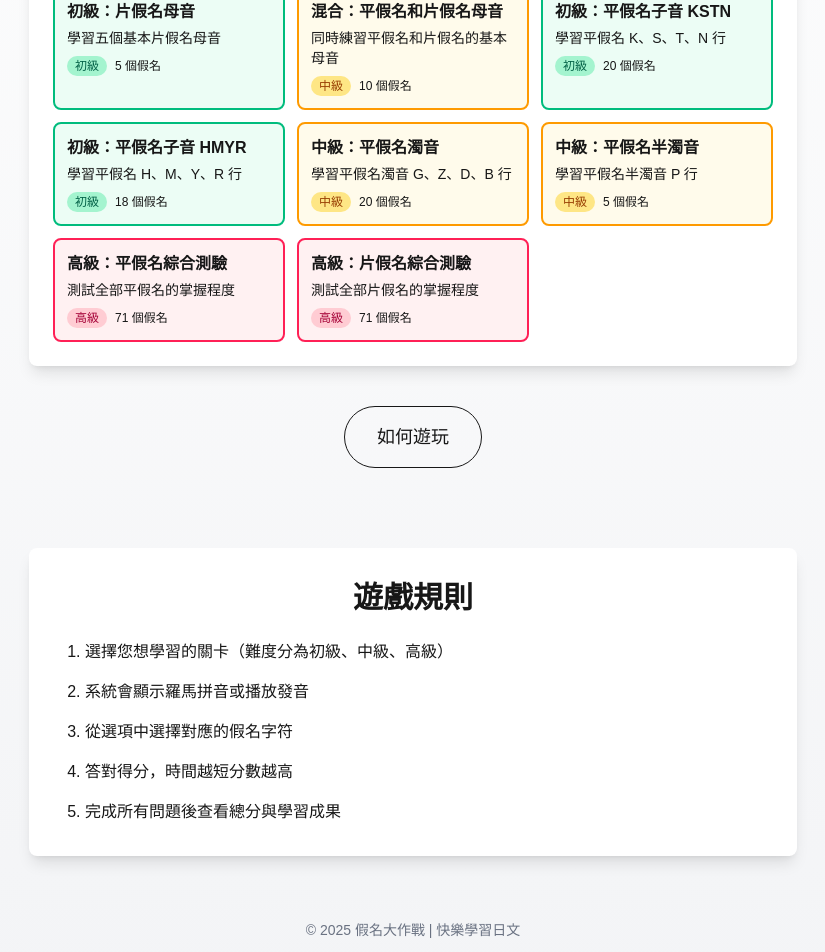
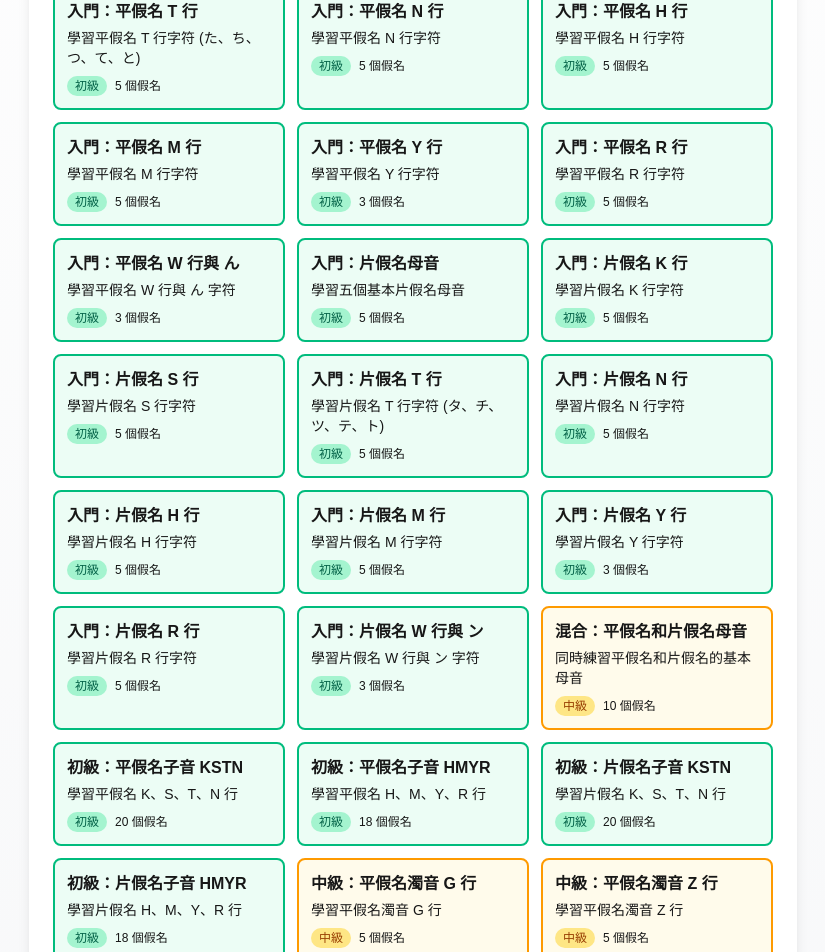
Before and after one commit to qty-playground/kana-battle, a Next.js app in the folder kana-battle/: page / in a window 1280 px wide. Shown: the part 618-1570 px from the top of the page, without its empty margins (227-1052 px from the left). Built offline with nearby package versions, Linux system fonts and the light colour scheme.

Commit message:
新增所有假名行的獨立練習關卡

```diff
--- a/kana-battle/src/data/kanaData.ts
+++ b/kana-battle/src/data/kanaData.ts
@@ -446,7 +446,7 @@ export const gameLevels: GameLevel[] = [
     id: 'level-2',
     name: '入門：平假名 K 行',
     description: '學習平假名 K 行字符',
-    groups: [hiraganaBasicVowels, hiraganaKGroup],
+    groups: [hiraganaKGroup],
     difficulty: 'beginner',
   },
   {
@@ -458,48 +458,244 @@ export const gameLevels: GameLevel[] = [
   },
   {
     id: 'level-4',
-    name: '初級：片假名母音',
+    name: '入門：平假名 T 行',
+    description: '學習平假名 T 行字符 (た、ち、つ、て、と)',
+    groups: [hiraganaTGroup],
+    difficulty: 'beginner',
+  },
+  {
+    id: 'level-5',
+    name: '入門：平假名 N 行',
+    description: '學習平假名 N 行字符',
+    groups: [hiraganaNGroup],
+    difficulty: 'beginner',
+  },
+  {
+    id: 'level-6',
+    name: '入門：平假名 H 行',
+    description: '學習平假名 H 行字符',
+    groups: [hiraganaHGroup],
+    difficulty: 'beginner',
+  },
+  {
+    id: 'level-7',
+    name: '入門：平假名 M 行',
+    description: '學習平假名 M 行字符',
+    groups: [hiraganaMGroup],
+    difficulty: 'beginner',
+  },
+  {
+    id: 'level-8',
+    name: '入門：平假名 Y 行',
+    description: '學習平假名 Y 行字符',
+    groups: [hiraganaYGroup],
+    difficulty: 'beginner',
+  },
+  {
+    id: 'level-9',
+    name: '入門：平假名 R 行',
+    description: '學習平假名 R 行字符',
+    groups: [hiraganaRGroup],
+    difficulty: 'beginner',
+  },
+  {
+    id: 'level-10',
+    name: '入門：平假名 W 行與 ん',
+    description: '學習平假名 W 行與 ん 字符',
+    groups: [hiraganaWNGroup],
+    difficulty: 'beginner',
+  },
+  {
+    id: 'level-11',
+    name: '入門：片假名母音',
     description: '學習五個基本片假名母音',
     groups: [katakanaBasicVowels],
     difficulty: 'beginner',
   },
   {
-    id: 'level-5',
+    id: 'level-12',
+    name: '入門：片假名 K 行',
+    description: '學習片假名 K 行字符',
+    groups: [katakanaKGroup],
+    difficulty: 'beginner',
+  },
+  {
+    id: 'level-13',
+    name: '入門：片假名 S 行',
+    description: '學習片假名 S 行字符',
+    groups: [katakanaSGroup],
+    difficulty: 'beginner',
+  },
+  {
+    id: 'level-14',
+    name: '入門：片假名 T 行',
+    description: '學習片假名 T 行字符 (タ、チ、ツ、テ、ト)',
+    groups: [katakanaTGroup],
+    difficulty: 'beginner',
+  },
+  {
+    id: 'level-15',
+    name: '入門：片假名 N 行',
+    description: '學習片假名 N 行字符',
+    groups: [katakanaNGroup],
+    difficulty: 'beginner',
+  },
+  {
+    id: 'level-16',
+    name: '入門：片假名 H 行',
+    description: '學習片假名 H 行字符',
+    groups: [katakanaHGroup],
+    difficulty: 'beginner',
+  },
+  {
+    id: 'level-17',
+    name: '入門：片假名 M 行',
+    description: '學習片假名 M 行字符',
+    groups: [katakanaMGroup],
+    difficulty: 'beginner',
+  },
+  {
+    id: 'level-18',
+    name: '入門：片假名 Y 行',
+    description: '學習片假名 Y 行字符',
+    groups: [katakanaYGroup],
+    difficulty: 'beginner',
+  },
+  {
+    id: 'level-19',
+    name: '入門：片假名 R 行',
+    description: '學習片假名 R 行字符',
+    groups: [katakanaRGroup],
+    difficulty: 'beginner',
+  },
+  {
+    id: 'level-20',
+    name: '入門：片假名 W 行與 ン',
+    description: '學習片假名 W 行與 ン 字符',
+    groups: [katakanaWNGroup],
+    difficulty: 'beginner',
+  },
+  {
+    id: 'level-21',
     name: '混合：平假名和片假名母音',
     description: '同時練習平假名和片假名的基本母音',
     groups: [hiraganaBasicVowels, katakanaBasicVowels],
     difficulty: 'intermediate',
   },
   {
-    id: 'level-6',
+    id: 'level-22',
     name: '初級：平假名子音 KSTN',
     description: '學習平假名 K、S、T、N 行',
     groups: [hiraganaKGroup, hiraganaSGroup, hiraganaTGroup, hiraganaNGroup],
     difficulty: 'beginner',
   },
   {
-    id: 'level-7',
+    id: 'level-23',
     name: '初級：平假名子音 HMYR',
     description: '學習平假名 H、M、Y、R 行',
     groups: [hiraganaHGroup, hiraganaMGroup, hiraganaYGroup, hiraganaRGroup],
     difficulty: 'beginner',
   },
   {
-    id: 'level-8',
-    name: '中級：平假名濁音',
+    id: 'level-24',
+    name: '初級：片假名子音 KSTN',
+    description: '學習片假名 K、S、T、N 行',
+    groups: [katakanaKGroup, katakanaSGroup, katakanaTGroup, katakanaNGroup],
+    difficulty: 'beginner',
+  },
+  {
+    id: 'level-25',
+    name: '初級：片假名子音 HMYR',
+    description: '學習片假名 H、M、Y、R 行',
+    groups: [katakanaHGroup, katakanaMGroup, katakanaYGroup, katakanaRGroup],
+    difficulty: 'beginner',
+  },
+  {
+    id: 'level-26',
+    name: '中級：平假名濁音 G 行',
+    description: '學習平假名濁音 G 行',
+    groups: [hiraganaGGroup],
+    difficulty: 'intermediate',
+  },
+  {
+    id: 'level-27',
+    name: '中級：平假名濁音 Z 行',
+    description: '學習平假名濁音 Z 行',
+    groups: [hiraganaZGroup],
+    difficulty: 'intermediate',
+  },
+  {
+    id: 'level-28',
+    name: '中級：平假名濁音 D 行',
+    description: '學習平假名濁音 D 行',
+    groups: [hiraganaDGroup],
+    difficulty: 'intermediate',
+  },
+  {
+    id: 'level-29',
+    name: '中級：平假名濁音 B 行',
+    description: '學習平假名濁音 B 行',
+    groups: [hiraganaBGroup],
+    difficulty: 'intermediate',
+  },
+  {
+    id: 'level-30',
+    name: '中級：平假名半濁音 P 行',
+    description: '學習平假名半濁音 P 行',
+    groups: [hiraganaPGroup],
+    difficulty: 'intermediate',
+  },
+  {
+    id: 'level-31',
+    name: '中級：片假名濁音 G 行',
+    description: '學習片假名濁音 G 行',
+    groups: [katakanaGGroup],
+    difficulty: 'intermediate',
+  },
+  {
+    id: 'level-32',
+    name: '中級：片假名濁音 Z 行',
+    description: '學習片假名濁音 Z 行',
+    groups: [katakanaZGroup],
+    difficulty: 'intermediate',
+  },
+  {
+    id: 'level-33',
+    name: '中級：片假名濁音 D 行',
+    description: '學習片假名濁音 D 行',
+    groups: [katakanaDGroup],
+    difficulty: 'intermediate',
+  },
+  {
+    id: 'level-34',
+    name: '中級：片假名濁音 B 行',
+    description: '學習片假名濁音 B 行',
+    groups: [katakanaBGroup],
+    difficulty: 'intermediate',
+  },
+  {
+    id: 'level-35',
+    name: '中級：片假名半濁音 P 行',
+    description: '學習片假名半濁音 P 行',
+    groups: [katakanaPGroup],
+    difficulty: 'intermediate',
+  },
+  {
+    id: 'level-36',
+    name: '中級：平假名濁音全部',
     description: '學習平假名濁音 G、Z、D、B 行',
     groups: [hiraganaGGroup, hiraganaZGroup, hiraganaDGroup, hiraganaBGroup],
     difficulty: 'intermediate',
   },
   {
-    id: 'level-9',
-    name: '中級：平假名半濁音',
-    description: '學習平假名半濁音 P 行',
-    groups: [hiraganaPGroup],
+    id: 'level-37',
+    name: '中級：片假名濁音全部',
+    description: '學習片假名濁音 G、Z、D、B 行',
+    groups: [katakanaGGroup, katakanaZGroup, katakanaDGroup, katakanaBGroup],
     difficulty: 'intermediate',
   },
   {
-    id: 'level-10',
+    id: 'level-38',
     name: '高級：平假名綜合測驗',
     description: '測試全部平假名的掌握程度',
     groups: [
@@ -512,10 +708,28 @@ export const gameLevels: GameLevel[] = [
     difficulty: 'advanced',
   },
   {
-    id: 'level-11',
+    id: 'level-39',
     name: '高級：片假名綜合測驗',
     description: '測試全部片假名的掌握程度',
     groups: [
+      katakanaBasicVowels, katakanaKGroup, katakanaSGroup,
+      katakanaTGroup, katakanaNGroup, katakanaHGroup,
+      katakanaMGroup, katakanaYGroup, katakanaRGroup, katakanaWNGroup,
+      katakanaGGroup, katakanaZGroup, katakanaDGroup,
+      katakanaBGroup, katakanaPGroup
+    ],
+    difficulty: 'advanced',
+  },
+  {
+    id: 'level-40',
+    name: '終極挑戰：全部假名測驗',
+    description: '測試全部平假名與片假名的掌握程度',
+    groups: [
+      hiraganaBasicVowels, hiraganaKGroup, hiraganaSGroup,
+      hiraganaTGroup, hiraganaNGroup, hiraganaHGroup,
+      hiraganaMGroup, hiraganaYGroup, hiraganaRGroup, hiraganaWNGroup,
+      hiraganaGGroup, hiraganaZGroup, hiraganaDGroup,
+      hiraganaBGroup, hiraganaPGroup,
       katakanaBasicVowels, katakanaKGroup, katakanaSGroup,
       katakanaTGroup, katakanaNGroup, katakanaHGroup,
       katakanaMGroup, katakanaYGroup, katakanaRGroup, katakanaWNGroup,
```
